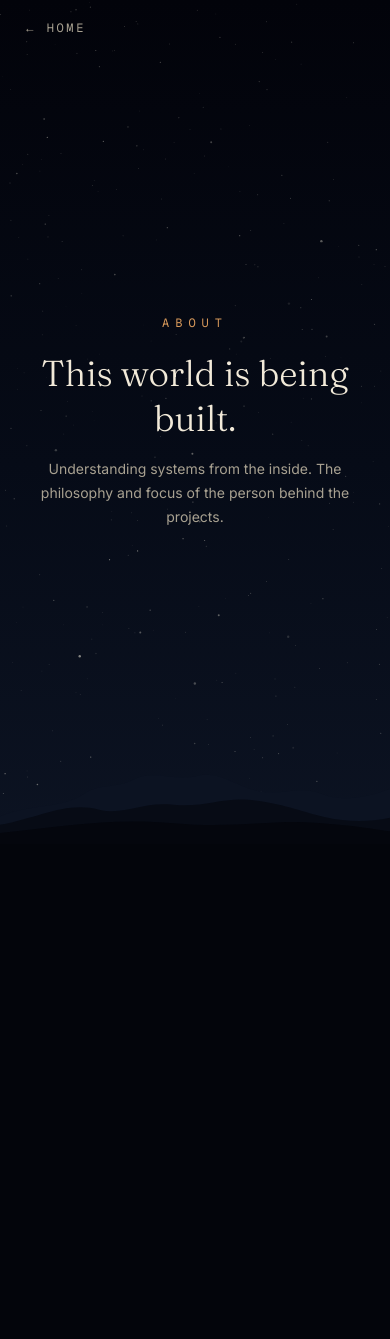
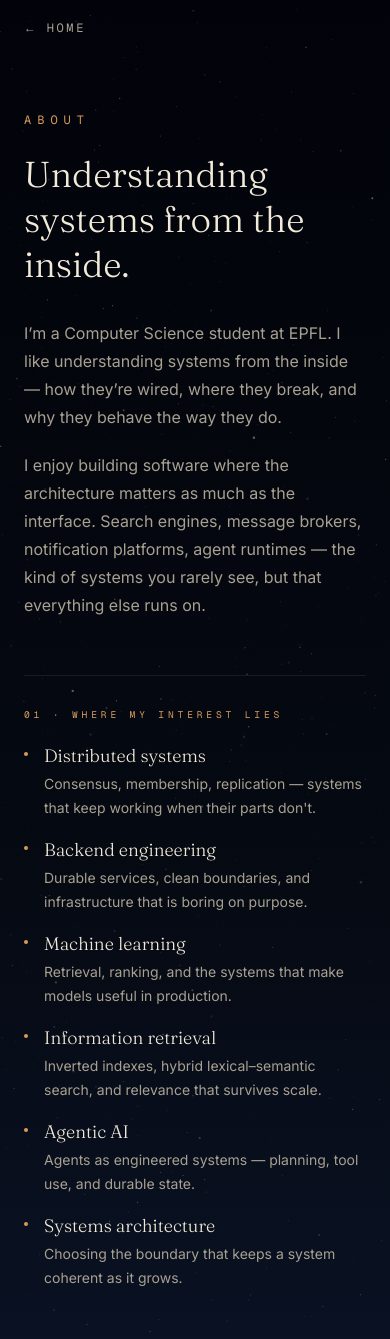
Before and after one commit to Yasser-Ameur/Portfolio, a Next.js app: page /about in a window 390 px wide. Shown: the top 1339 px of the page. Before the commit the page ends 844 px from the top, so only its background shows below. Built offline with nearby package versions, Linux system fonts and the light colour scheme.

Commit message:
feat: add about experience

```diff
--- a/app/about/page.tsx
+++ b/app/about/page.tsx
@@ -1,5 +1,6 @@
 import type { Metadata } from "next";
-import { WorldPlaceholder } from "@/components/world/world-placeholder";
+import Link from "next/link";
+import { EditorialPage, EditorialSection } from "@/components/ui/editorial-page";
 
 export const metadata: Metadata = {
   title: "About",
@@ -7,11 +8,106 @@ export const metadata: Metadata = {
     "Yasser Ameur — Computer Science student at EPFL interested in distributed systems, backend engineering, machine learning, and agentic AI.",
 };
 
+const INTERESTS: { name: string; blurb: string }[] = [
+  {
+    name: "Distributed systems",
+    blurb: "Consensus, membership, replication — systems that keep working when their parts don't.",
+  },
+  {
+    name: "Backend engineering",
+    blurb: "Durable services, clean boundaries, and infrastructure that is boring on purpose.",
+  },
+  {
+    name: "Machine learning",
+    blurb: "Retrieval, ranking, and the systems that make models useful in production.",
+  },
+  {
+    name: "Information retrieval",
+    blurb: "Inverted indexes, hybrid lexical–semantic search, and relevance that survives scale.",
+  },
+  {
+    name: "Agentic AI",
+    blurb: "Agents as engineered systems — planning, tool use, and durable state.",
+  },
+  {
+    name: "Systems architecture",
+    blurb: "Choosing the boundary that keeps a system coherent as it grows.",
+  },
+];
+
+const PRINCIPLES: string[] = [
+  "Evidence over claims — anything built is also measured.",
+  "Own the pipeline — understanding every layer beats composing black boxes.",
+  "Durable and boring beats clever and fragile.",
+  "Honest about what is implemented and what is still being designed.",
+];
+
 export default function AboutPage() {
   return (
-    <WorldPlaceholder
-      title="About"
-      description="Understanding systems from the inside. The philosophy and focus of the person behind the projects."
-    />
+    <EditorialPage
+      kicker="About"
+      title="Understanding systems from the inside."
+      intro={
+        <>
+          <p>
+            I’m a Computer Science student at EPFL. I like understanding systems
+            from the inside — how they’re wired, where they break, and why they
+            behave the way they do.
+          </p>
+          <p>
+            I enjoy building software where the architecture matters as much as
+            the interface. Search engines, message brokers, notification
+            platforms, agent runtimes — the kind of systems you rarely see, but
+            that everything else runs on.
+          </p>
+        </>
+      }
+    >
+      <EditorialSection index="01" label="Where my interest lies">
+        <ul className="space-y-4">
+          {INTERESTS.map((item) => (
+            <li key={item.name} className="flex gap-4">
+              <span
+                aria-hidden="true"
+                className="mt-2.5 h-1 w-1 shrink-0 rounded-full bg-ember"
+              />
+              <div>
+                <h2 className="font-display text-lg font-light text-starlight">
+                  {item.name}
+                </h2>
+                <p className="mt-0.5 text-sm leading-6 text-starlight-dim">
+                  {item.blurb}
+                </p>
+              </div>
+            </li>
+          ))}
+        </ul>
+      </EditorialSection>
+
+      <EditorialSection index="02" label="Engineering philosophy">
+        <ul className="space-y-3">
+          {PRINCIPLES.map((p) => (
+            <li key={p} className="flex gap-3 text-sm leading-6 text-starlight">
+              <span aria-hidden="true" className="text-ember">
+                —
+              </span>
+              <span>{p}</span>
+            </li>
+          ))}
+        </ul>
+      </EditorialSection>
+
+      <p className="mt-14 text-sm leading-7 text-starlight-dim">
+        The story is the how.{" "}
+        <Link href="/story" className="text-starlight underline decoration-ember/40 underline-offset-4 transition-colors hover:text-ember-bright">
+          The story
+        </Link>{" "}
+        is how I got here, and{" "}
+        <Link href="/projects" className="text-starlight underline decoration-ember/40 underline-offset-4 transition-colors hover:text-ember-bright">
+          the projects
+        </Link>{" "}
+        are what I build.
+      </p>
+    </EditorialPage>
   );
 }
--- /dev/null
+++ b/components/ui/editorial-page.tsx
@@ -0,0 +1,67 @@
+import type { ReactNode } from "react";
+import { Starfield } from "@/components/world/starfield";
+
+/**
+ * Shared atmospheric shell for the editorial pages (about, resume, contact).
+ * Quieter than the worlds: a deep sky, a slow starfield, and one restrained
+ * column of type. The HUD home control stays on top from the root layout.
+ */
+export function EditorialPage({
+  kicker,
+  title,
+  intro,
+  children,
+}: {
+  kicker: string;
+  title: string;
+  intro?: ReactNode;
+  children?: ReactNode;
+}) {
+  return (
+    <div className="relative min-h-dvh overflow-hidden bg-night-950">
+      <div
+        aria-hidden="true"
+        className="absolute inset-0"
+        style={{
+          background:
+            "linear-gradient(to bottom, #02030a 0%, #050911 45%, #0a1224 75%, #080e1c 100%)",
+        }}
+      />
+      <Starfield className="opacity-45" />
+
+      <div className="relative z-10 mx-auto max-w-2xl px-6 pb-28 pt-28 sm:pt-36">
+        <p className="font-mono text-xs uppercase tracking-[0.5em] text-ember">
+          {kicker}
+        </p>
+        <h1 className="mt-6 font-display text-4xl font-light leading-tight text-starlight sm:text-6xl">
+          {title}
+        </h1>
+        {intro && (
+          <div className="mt-8 max-w-xl space-y-5 text-base leading-7 text-starlight-dim sm:text-lg sm:leading-8">
+            {intro}
+          </div>
+        )}
+        {children}
+      </div>
+    </div>
+  );
+}
+
+export function EditorialSection({
+  index,
+  label,
+  children,
+}: {
+  index: string;
+  label: string;
+  children: ReactNode;
+}) {
+  return (
+    <section className="mt-14 border-t border-white/8 pt-8">
+      <p className="font-mono text-[0.6rem] uppercase tracking-[0.4em] text-ember">
+        {index} · {label}
+      </p>
+      <div className="mt-5">{children}</div>
+    </section>
+  );
+}
```
